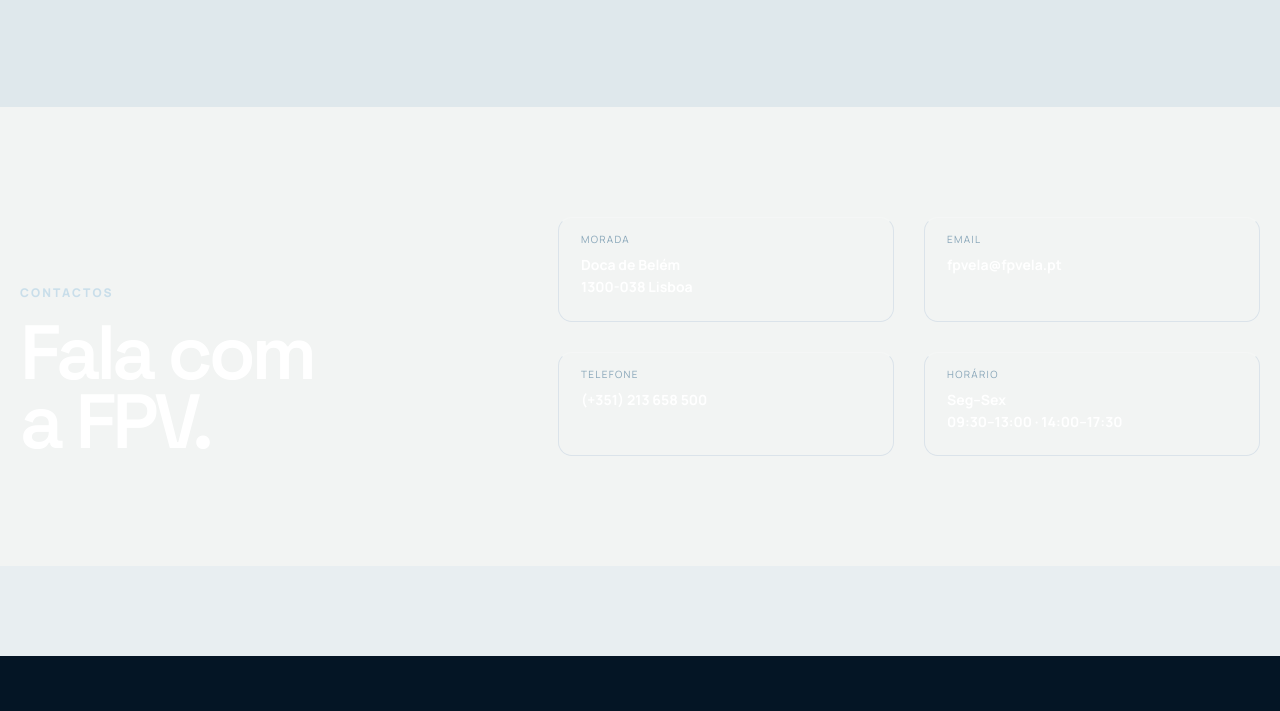
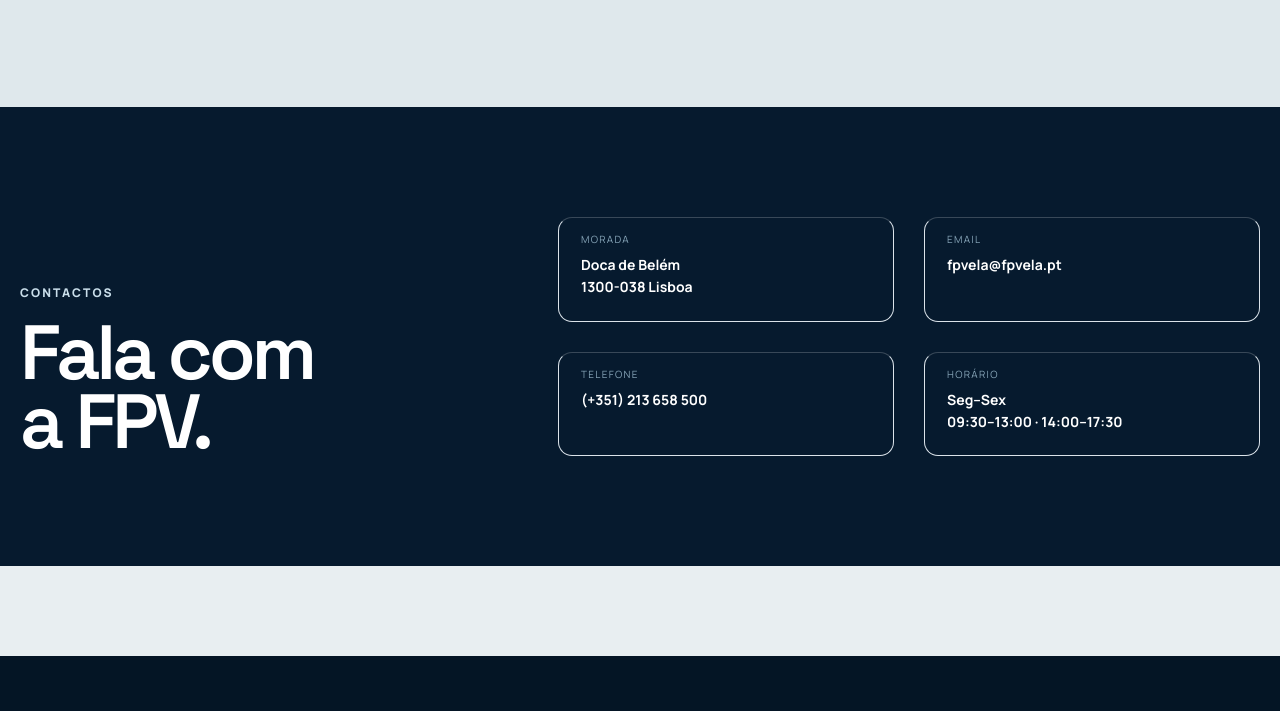
Before and after one commit to didi2003pt-pixel/Site-Prot-tipo-fpv, a website: page federacao.html in a window 1280 px wide. Shown: the part 2551-3262 px from the top of the page. Drawn offline with Linux system fonts and the light colour scheme.

Commit message:
Corrigir contraste da secção de contactos

```diff
--- a/federacao.html
+++ b/federacao.html
@@ -80,7 +80,7 @@
    </div>
  </div>
 </section>
-<section class="section contact-section" id="contactos">
+<section class="section section-dark contact-section" id="contactos">
  <div class="container contact-panel" data-reveal>
    <div><span class="eyebrow eyebrow-light">Contactos</span><h2>Fala com<br>a FPV.</h2></div>
    <div class="contact-grid">
```
